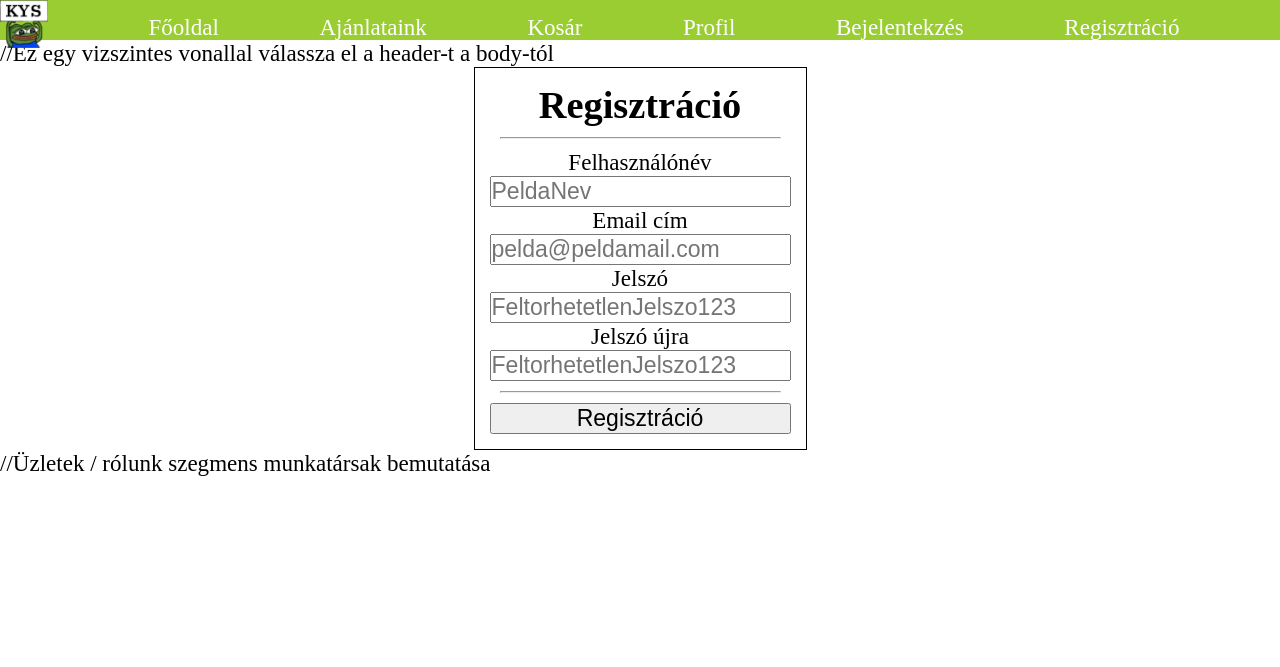
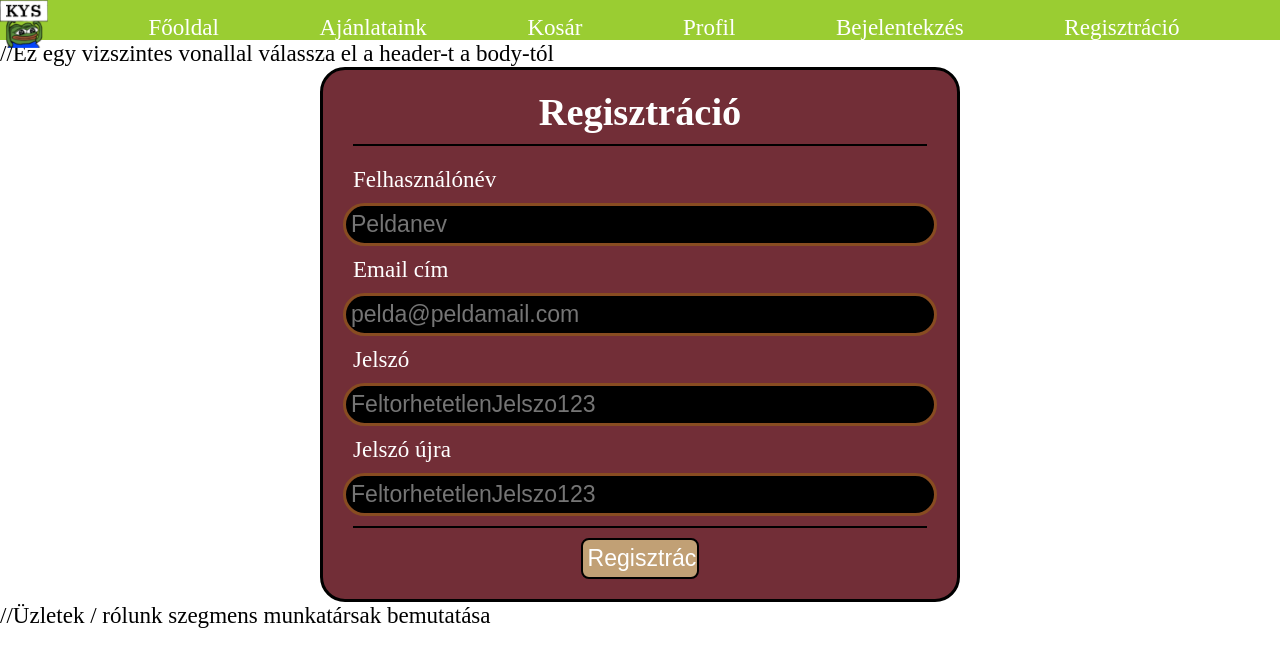
Before and after one commit to Troversones/webtervProjekt, a PHP site: page /register.html in a window 1280 px wide. Shown: the top 667 px of the page. Run offline with PHP 8.4, Linux system fonts and the light colour scheme.

Commit message:
Register form dizájn ilyen: Bór stílusú

```diff
--- a/css/style.css
+++ b/css/style.css
@@ -16,20 +16,69 @@ main {
     justify-content: center;
 }
 
+#register {
+    width: 100%;
+    height: 100%;
+    display: flex;
+    justify-content: center;
+    align-items: center;
+}
+
 #register-form {
     display: flex;
     flex-direction: column;
-    text-align: center;
-    border: 1px solid black;
-    padding: 15px;
+    width: 50%;
+    text-align: left;
+    background-color: rgb(114, 46, 55);
+    color: white;
+    border: 3px solid black;
+    border-radius: 25px;
+    padding: 20px;
 }
 
 #register-form h1 {
     font-size: 2rem;
+    text-align: center;
+}
+
+#register-form label {
+    padding: 10px;
 }
 
 #register-form hr {
     margin: 10px;
+    border: none;
+    height: 2px;
+    background-color: black;
+}
+
+#register-form input:not(input[type="submit"]) {
+    background-color: black;
+    color: white;
+    border: 3px solid rgb(136, 76, 33);
+    border-radius: 25px;
+    padding: 5px;
+    outline: none;
+}
+
+#register-form input[type="submit"] {
+    color: white;
+    background-color: rgb(193, 160, 117);
+    width: 20%;
+    align-self: center;
+    border: 2px solid black;
+    border-radius: 8px;
+    padding: 5px;
+}
+
+#register-form input[type="submit"]:hover {
+    cursor: pointer;
+    color: black;
+}
+
+#register-form input[type="submit"]:active {
+    cursor: pointer;
+    background-color: rgb(164, 130, 85);
 }
 
 #navbar {
--- a/register.html
+++ b/register.html
@@ -29,11 +29,12 @@
             //Ez egy vizszintes vonallal válassza el a header-t a body-tól
         </div>
         <main>
+            <div id="register">
                 <form action="" id="register-form">
                     <h1>Regisztráció</h1>
                     <hr>
                     <label for="name">Felhasználónév</label>
-                <input type="text" name="name" id="name" placeholder="PeldaNev">
+                    <input type="text" name="name" id="name" placeholder="Peldanev">
                     <label for="email">Email cím</label>
                     <input type="email" name="email" id="email" placeholder="pelda@peldamail.com">
                     <label for="pwd1">Jelszó</label>
@@ -43,6 +44,7 @@
                     <hr>
                     <input type="submit" value="Regisztráció">
                 </form>
+            </div>
         </main>
         <footer>
             <div id="home-foot">
--- a/store.html
+++ b/store.html
@@ -28,6 +28,7 @@
             //Ez egy vizszintes vonallal válassza el a header-t a body-tól
         </div>
         <main>
+            <h1>Ajánlataink</h1>
         </main>
         <footer>
             <div id="home-foot">
```
Lines whose indentation alone changed are shown as unchanged.
